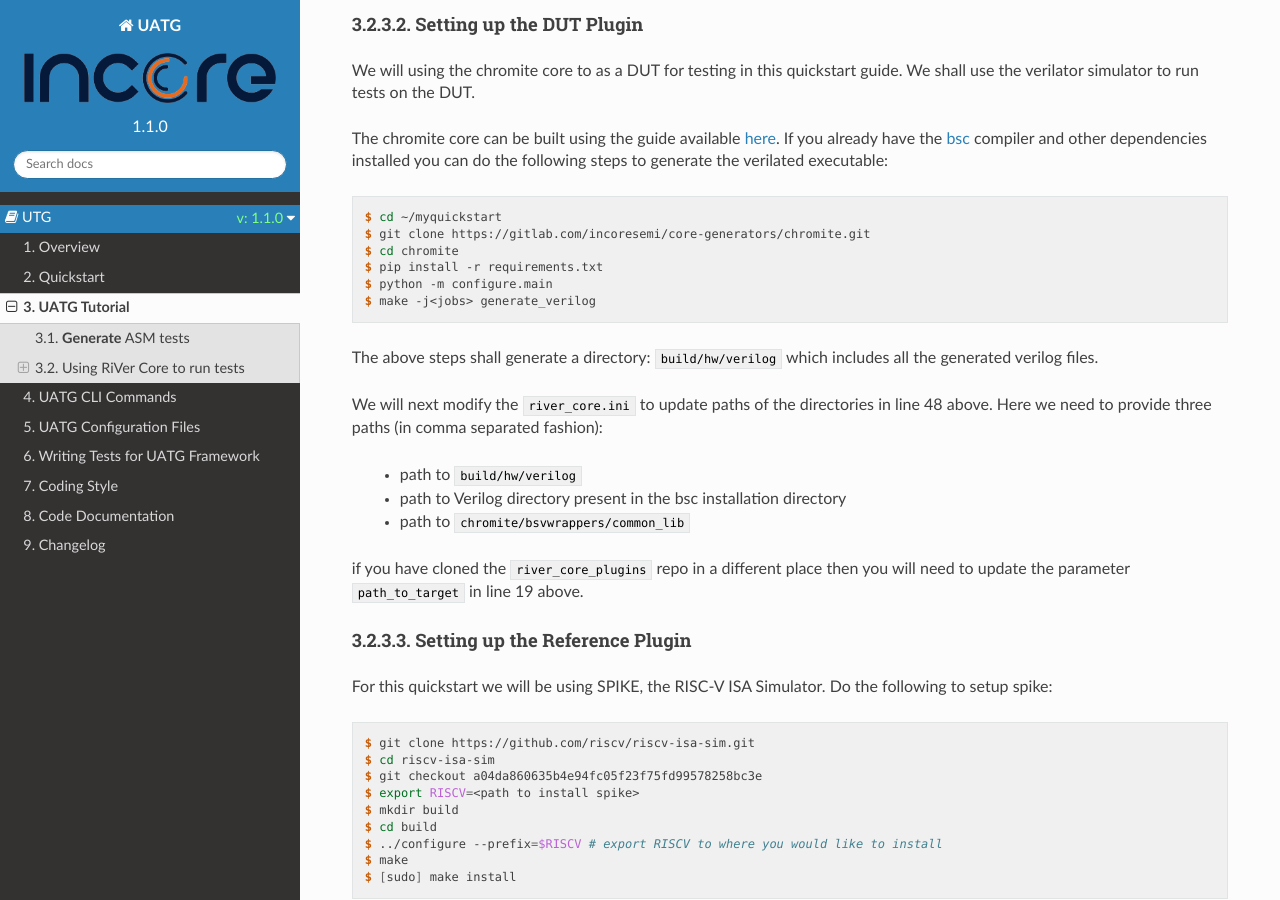
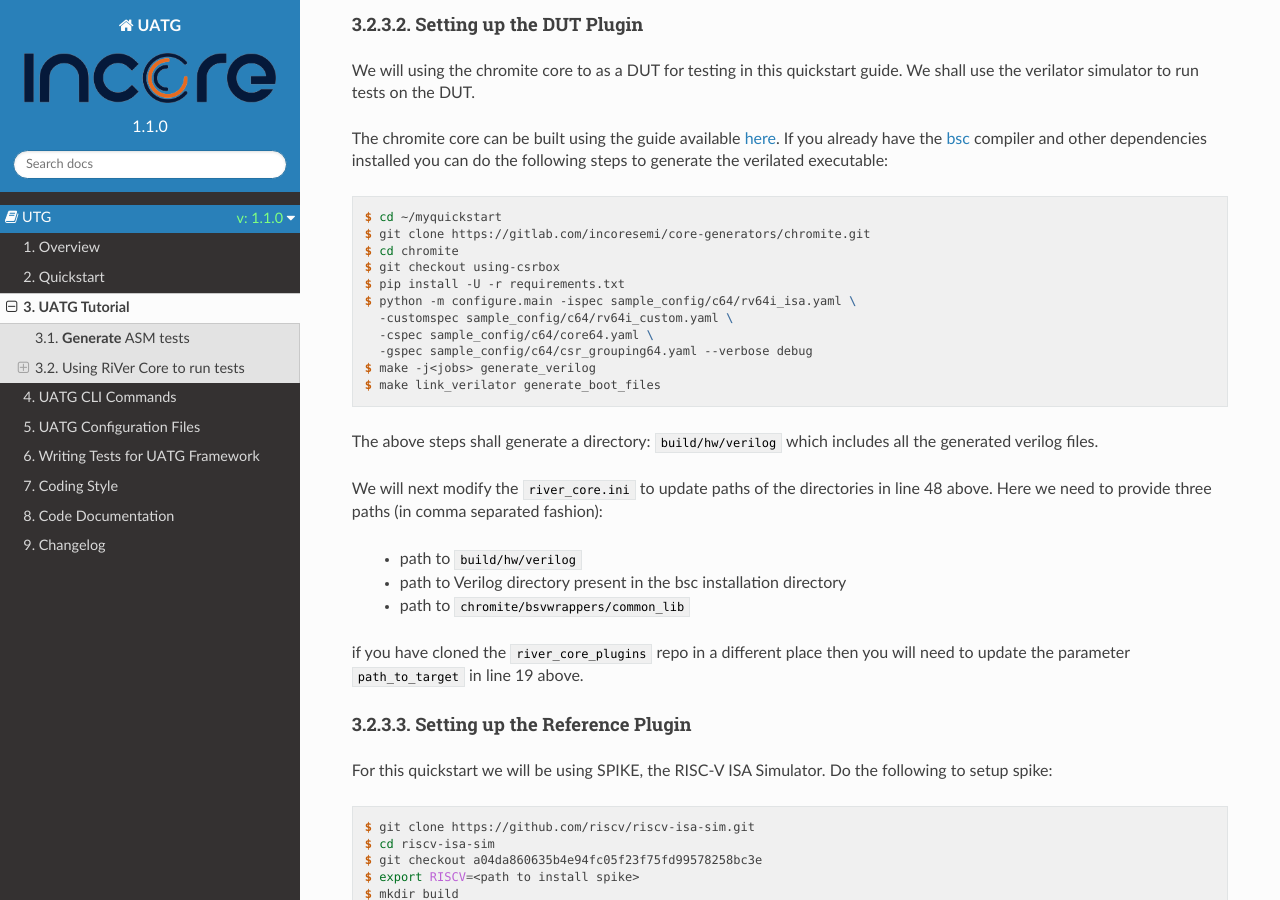
Before and after one commit to incoresemi/uatg, a Sphinx documentation site: the page built from docs/source/tutorial.rst, in a window 1280 px wide and 900 px high, scrolled down 10589 px. Built offline with Sphinx 7.4.7 and the Read the Docs theme 2.0.0, drawn with Linux system fonts in a browser that asks for light colours.

```diff
--- a/docs/source/tutorial.rst
+++ b/docs/source/tutorial.rst
@@ -639,9 +639,14 @@ executable:
    $ cd ~/myquickstart
    $ git clone https://gitlab.com/incoresemi/core-generators/chromite.git
    $ cd chromite
-   $ pip install -r requirements.txt
-   $ python -m configure.main
+   $ git checkout using-csrbox
+   $ pip install -U -r requirements.txt
+   $ python -m configure.main -ispec sample_config/c64/rv64i_isa.yaml \
+     -customspec sample_config/c64/rv64i_custom.yaml \
+     -cspec sample_config/c64/core64.yaml \
+     -gspec sample_config/c64/csr_grouping64.yaml --verbose debug
    $ make -j<jobs> generate_verilog
+   $ make link_verilator generate_boot_files
 
 The above steps shall generate a directory: ``build/hw/verilog`` which includes
 all the generated verilog files.
```
